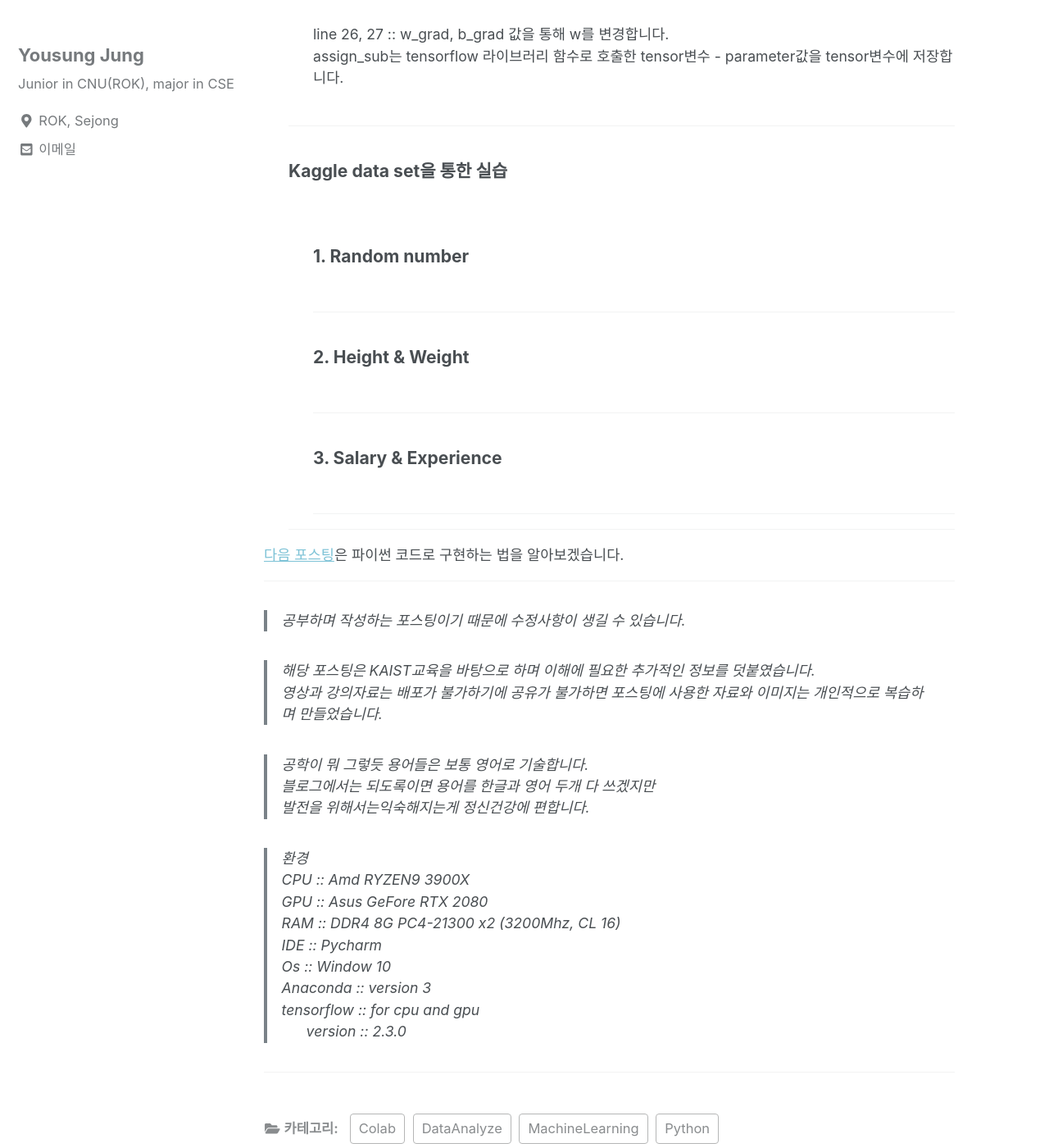
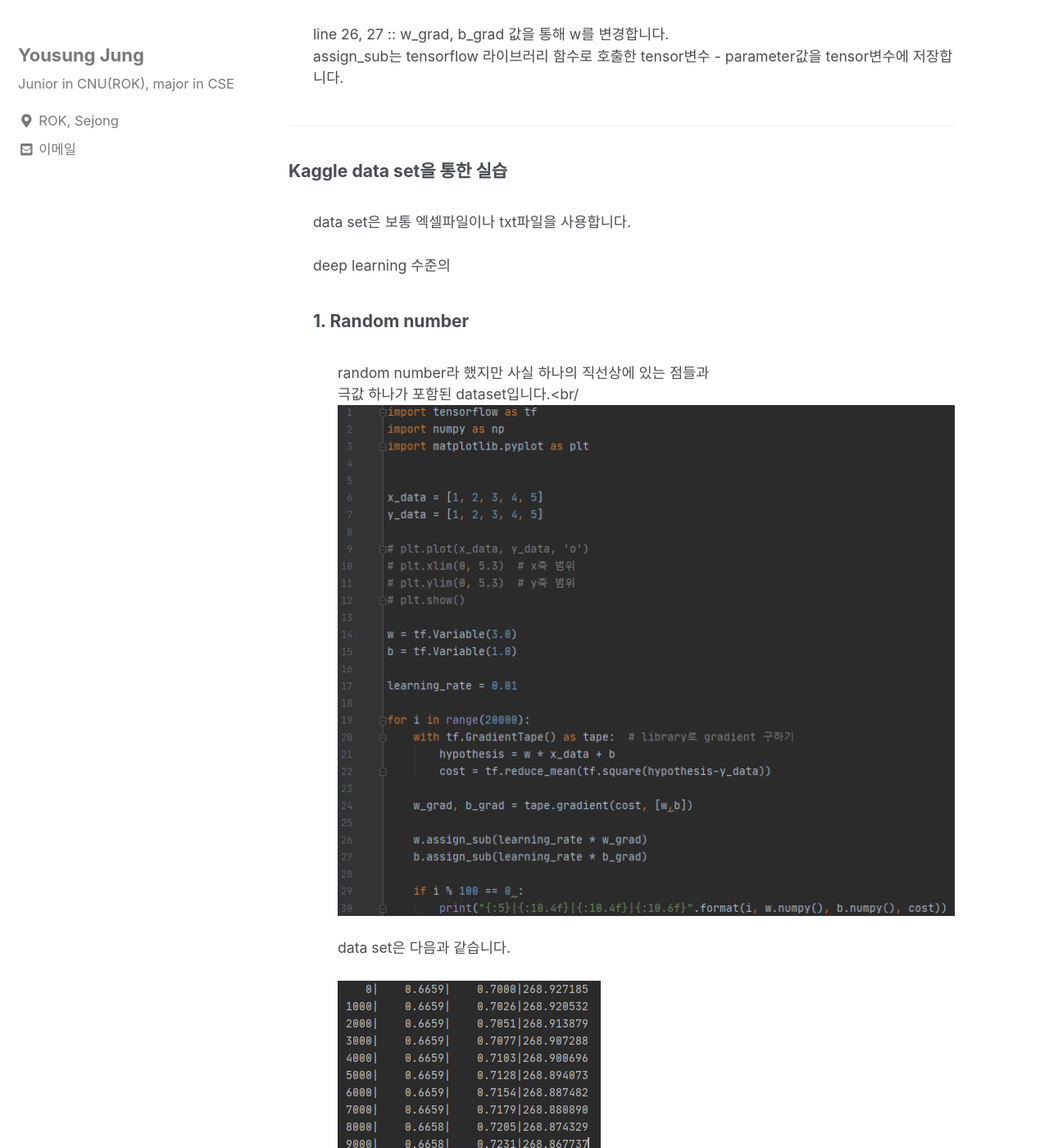
Before and after one commit to can019/can019.github.io, a Jekyll site: the page built from _posts/2020-08-26-MachineLearning-AI-4.md, in a window 1280 px wide and 1400 px high, scrolled down 4192 px. Shown: the whole window at 82% size. Built offline with Jekyll 4.4.1, drawn with Linux system fonts in a browser that asks for light colours; nearby versions of some CDN libraries; some of the changed text lies outside the part shown.

Commit message:
random number

```diff
--- a/_posts/2020-08-26-MachineLearning-AI-4.md
+++ b/_posts/2020-08-26-MachineLearning-AI-4.md
@@ -88,11 +88,23 @@ published: true
         <div>
         	<h3 style = "font-size :1.2em">Kaggle data set을 통한 실습</h3><br/>
              <div style = "margin-left : 30px">
-
+	    data set은 보통 엑셀파일이나 txt파일을 사용합니다.<br/><br/>
+	    deep learning 수준의
 	    <div>
         	       <h3 style = "font-size :1.2em">1. Random number</h3><br/>
             	<div style = "margin-left : 30px">
+		random number라 했지만 사실 하나의 직선상에 있는 점들과<br/>
+		극값 하나가 포함된 dataset입니다.<br/<br/>
+		<img src="/assets/photos/code/linear_regression_2.png"><br/><br/>
+		data set은 다음과 같습니다.<br/><br/>
 
+
+		<img src="/assets/photos/code/randonm_number_console.png"><br/><br/>
+		console 출력은 다음과 같습니다.<br/><br/>
+		<img src="/assets/photos/code/randonm_number_answer.png"><br/><br/>
+		완성된 모델과 실제 dataset을 matplt을 이용해 그래프로 띄워보았습니다.<br/>
+
+		붉은색이 우리가 추정한 모델이며 파란색은 다 점입니다.
           		   </div>
 	           <hr/>
         	      </div>
```
Also changed, not shown: assets/photos/code/random_number_dataset.png (added), assets/photos/code/randonm_number_answer.png (added), assets/photos/code/randonm_number_console.png (added).
